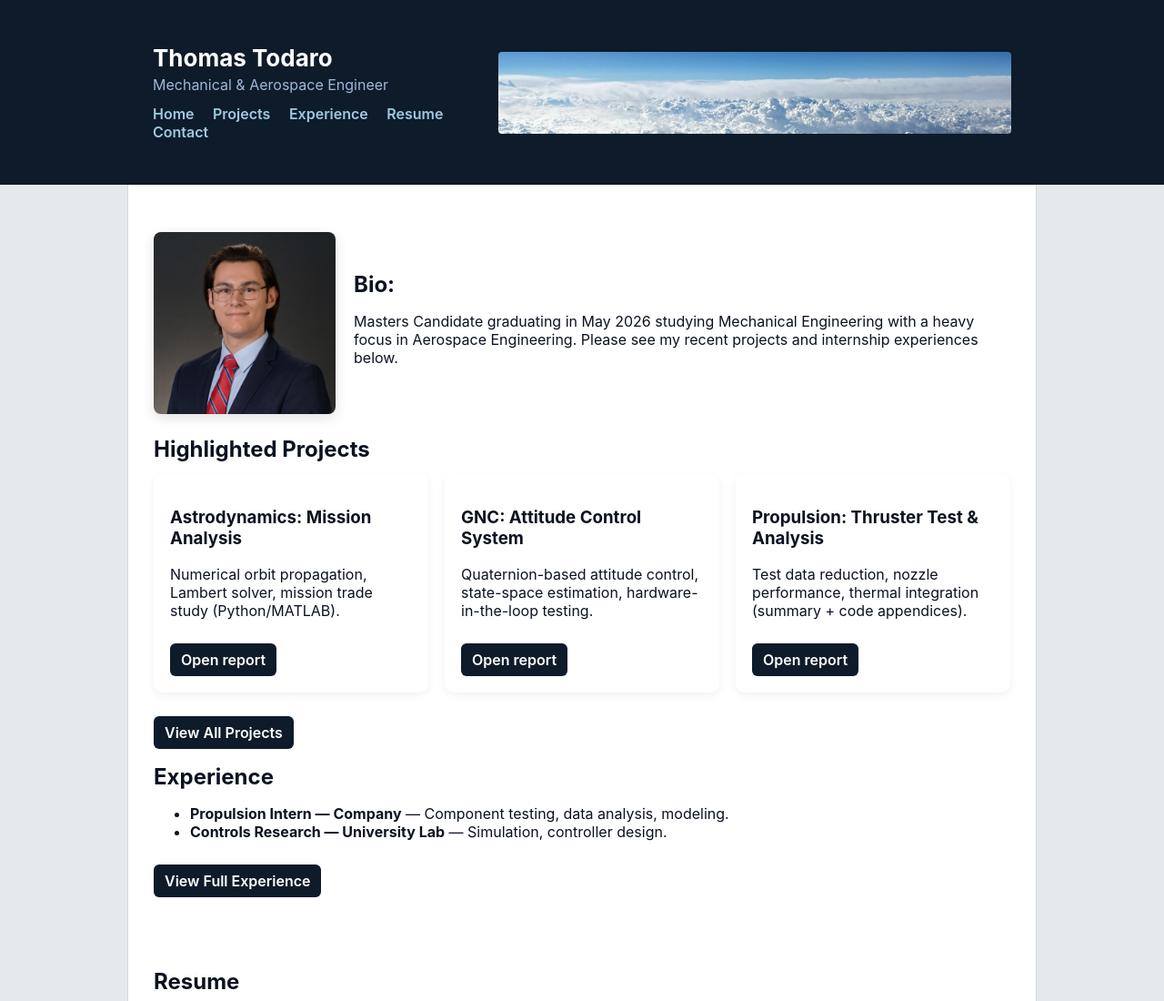
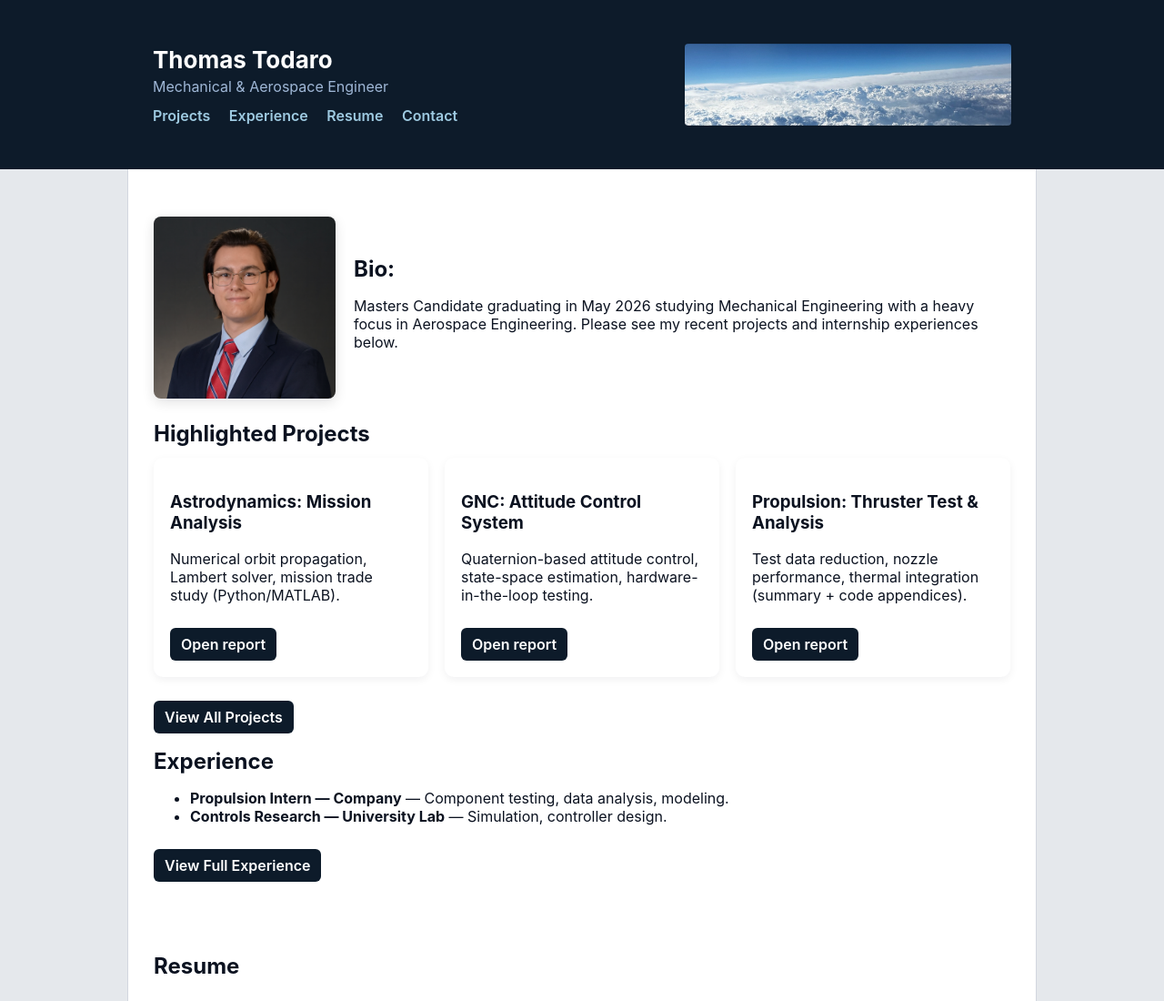
Before and after one commit to tomtodaro219/tomtodaro219.github.io, a plain HTML site: page index.html in a window 1280 px wide. Shown: the top 1100 px of the page at 91% size. Drawn offline with Linux system fonts and the light colour scheme; a script that the page names is missing.

Commit message:
Update index.html

```diff
--- a/index.html
+++ b/index.html
@@ -13,16 +13,17 @@
       <h1>Thomas Todaro</h1>
       <p class="sub">Mechanical & Aerospace Engineer</p>
       <nav>
-          <a href="index.html">Home</a>
         <a href="projects.html">Projects</a>
         <a href="experience.html">Experience</a>
         <a href="#resume">Resume</a>
         <a href="#contact">Contact</a>
       </nav>
     </div>
-      <img src="assets/header_graphic.PNG" alt="Header Graphic" class="header-graphic">
+
+    <img src="assets/header_graphic.jfif" alt="Header Graphic" class="header-graphic">
   </div>
 </header>
+
 
   <main class="wrap content-box">
     <section id="hero" class="hero">
```
Lines whose indentation alone changed are shown as unchanged.
